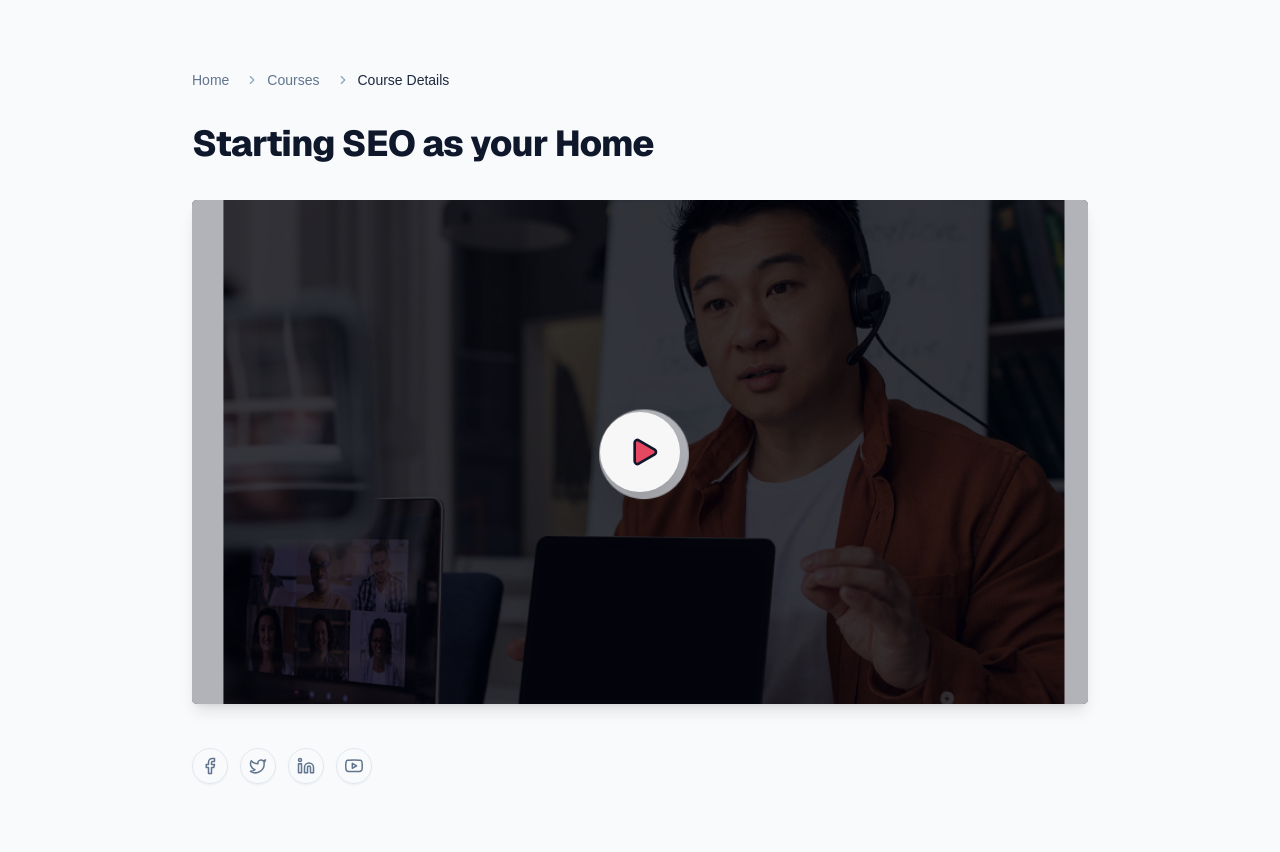
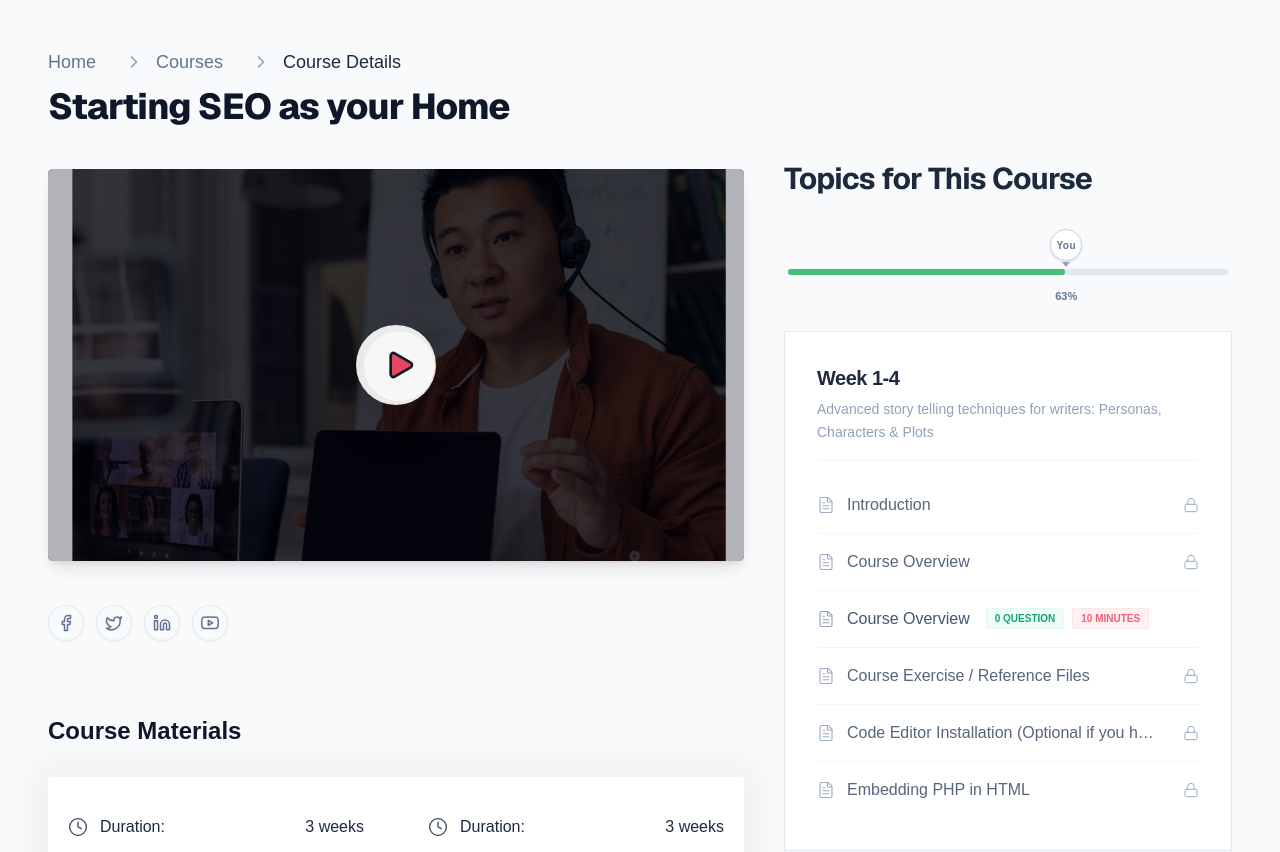
Before and after one commit to mazharzaka/ITLegend-Course, a Next.js app: page /courses/1 in a window 1280 px wide. Shown: the top 852 px of the page. Built offline with nearby package versions, Linux system fonts and the light colour scheme.

Commit message:
feat: implement course preview page layout and curriculum topics component

```diff
--- a/app/courses/[courseId]/_components/Breadcrumbs.tsx
+++ b/app/courses/[courseId]/_components/Breadcrumbs.tsx
@@ -21,17 +21,21 @@ export default function Breadcrumbs({ items }: BreadcrumbsProps) {
   const displayItems = items || defaultItems;
 
   return (
-    <nav className="flex items-center space-x-1 leading-16 sm:space-x-2 text-xs sm:text-sm font-medium text-slate-500 dark:text-slate-400" aria-label="Breadcrumb">
+    <div className="w-full max-w-7xl mx-auto px-4 sm:px-6 lg:px-8 xl:px-12 py-2">
+      <nav
+        className="flex items-center space-x-1 sm:space-x-2 md:space-x-3 xl:space-x-4 text-sm md:text-base xl:text-lg font-medium text-slate-500 dark:text-slate-400"
+        aria-label="Breadcrumb"
+      >
         {displayItems.map((item, index) => {
           const isLast = index === displayItems.length - 1;
 
           return (
             <div key={item.label} className="flex items-center">
               {index > 0 && (
-              <ChevronRight className="h-3.5 w-3.5 mx-1 sm:mx-2 text-slate-400 shrink-0" />
+                <ChevronRight className="h-4 w-4 md:h-4.5 md:w-4.5 xl:h-5 xl:w-5 mx-1 sm:mx-2 xl:mx-3 text-slate-400 shrink-0" />
               )}
               {isLast ? (
-              <span className="text-slate-800 dark:text-slate-300 select-none">
+                <span className="text-slate-800 dark:text-slate-350 select-none">
                   {item.label}
                 </span>
               ) : (
@@ -46,5 +50,6 @@ export default function Breadcrumbs({ items }: BreadcrumbsProps) {
           );
         })}
       </nav>
+    </div>
   );
 }
--- a/app/courses/[courseId]/_components/CoursePreviewHeader.tsx
+++ b/app/courses/[courseId]/_components/CoursePreviewHeader.tsx
@@ -3,23 +3,10 @@ import Breadcrumbs from "./Breadcrumbs";
 import VideoPlayer from "./VideoPlayer";
 import SocialShareBar from "./SocialShareBar";
 
-interface CoursePreviewHeaderProps {
-  courseId: string;
-  title: string;
-}
-
-export default function CoursePreviewHeader({
-  title,
-}: CoursePreviewHeaderProps) {
+export default function CoursePreviewHeader() {
   return (
     <section className="flex flex-col gap-5 sm:gap-6 w-full max-w-4xl mx-auto py-2">
       {/* Top Breadcrumb & Title Section */}
-      <div className="flex flex-col ">
-        <Breadcrumbs />
-        <h1 className="text-4xl leading-16 sm:text-3.5xl font-extrabold tracking-tight text-slate-900 dark:text-white font-sans">
-          {title}
-        </h1>
-      </div>
 
       {/* Video & Social Share Section */}
       <div className="flex flex-col gap-10">
--- /dev/null
+++ b/app/courses/[courseId]/_components/CourseTopics.tsx
@@ -0,0 +1,225 @@
+"use client";
+
+import React from "react";
+import { FileText, Lock } from "lucide-react";
+
+interface TopicItem {
+  id: string;
+  title: string;
+  isLocked: boolean;
+  duration?: string; // e.g. "10 MINUTES"
+  questionsCount?: number; // e.g. 0
+  badgeLayout?: "inline" | "right-stacked";
+}
+
+interface CourseSection {
+  id: string;
+  title: string; // e.g. "Week 1-4"
+  description: string;
+  items: TopicItem[];
+}
+
+export default function CourseTopics() {
+  const sections: CourseSection[] = [
+    {
+      id: "sec-1",
+      title: "Week 1-4",
+      description:
+        "Advanced story telling techniques for writers: Personas, Characters & Plots",
+      items: [
+        { id: "1", title: "Introduction", isLocked: true },
+        { id: "2", title: "Course Overview", isLocked: true },
+        {
+          id: "3",
+          title: "Course Overview",
+          isLocked: false,
+          duration: "10 MINUTES",
+          questionsCount: 0,
+          badgeLayout: "inline",
+        },
+        { id: "4", title: "Course Exercise / Reference Files", isLocked: true },
+        {
+          id: "5",
+          title: "Code Editor Installation (Optional if you have one)",
+          isLocked: true,
+        },
+        { id: "6", title: "Embedding PHP in HTML", isLocked: true },
+      ],
+    },
+    {
+      id: "sec-2",
+      title: "Week 5-8",
+      description:
+        "Advanced story telling techniques for writers: Personas, Characters & Plots",
+      items: [
+        { id: "7", title: "Defining Functions", isLocked: true },
+        { id: "8", title: "Function Parameters", isLocked: true },
+        {
+          id: "9",
+          title: "Return Values From Functions",
+          isLocked: false,
+          duration: "15 MINUTES",
+          questionsCount: 2,
+          badgeLayout: "right-stacked",
+        },
+        { id: "10", title: "Global Variable and Scope", isLocked: true },
+        { id: "11", title: "Newer Way of creating a Constant", isLocked: true },
+        { id: "12", title: "Constants", isLocked: true },
+      ],
+    },
+    {
+      id: "sec-3",
+      title: "Week 1-4",
+      description:
+        "Advanced story telling techniques for writers: Personas, Characters & Plots",
+      items: [
+        { id: "1", title: "Introduction", isLocked: true },
+        { id: "2", title: "Course Overview", isLocked: true },
+        {
+          id: "3",
+          title: "Course Overview",
+          isLocked: false,
+          duration: "10 MINUTES",
+          questionsCount: 0,
+          badgeLayout: "inline",
+        },
+        { id: "4", title: "Course Exercise / Reference Files", isLocked: true },
+        {
+          id: "5",
+          title: "Code Editor Installation (Optional if you have one)",
+          isLocked: true,
+        },
+        { id: "6", title: "Embedding PHP in HTML", isLocked: true },
+      ],
+    },
+  ];
+
+  return (
+    <section className="w-full max-w-md flex flex-col gap-8">
+      {/* Topics Course Header & Progress */}
+      <div className="flex flex-col gap-6 w-full">
+        <h2 className="text-3xl font-bold text-slate-800 tracking-tight font-sans">
+          Topics for This Course
+        </h2>
+
+        {/* Progress Tracker Section */}
+        <div className="relative pt-12 pb-6 px-1 w-full">
+          {/* "You" Marker Pin at 63% */}
+          <div className="absolute top-2 left-[63%] -translate-x-1/2 z-10 flex flex-col items-center">
+            <div className="w-8 h-8 rounded-full border border-slate-300 bg-white flex items-center justify-center shadow-sm">
+              <span className="text-[10px] font-bold text-slate-500 tracking-wider">
+                You
+              </span>
+            </div>
+            {/* Subtle Downward Pointer */}
+            <div className="w-0 h-0 border-l-[4.5px] border-l-transparent border-r-[4.5px] border-r-transparent border-t-[5.5px] border-t-slate-400 mt-[1px]"></div>
+          </div>
+
+          {/* Progress Bar Track */}
+          <div className="relative w-full h-[6px] bg-slate-200 rounded-full overflow-visible">
+            {/* Filled Progress (63%) */}
+            <div
+              className="absolute top-0 left-0 h-full bg-[#45bf7a] rounded-full transition-all duration-500 ease-out"
+              style={{ width: "63%" }}
+            />
+          </div>
+
+          {/* Percentage text below progress bar */}
+          <div className="absolute left-[63%] -translate-x-1/2 mt-2">
+            <span className="text-[11px] font-bold text-slate-500">63%</span>
+          </div>
+        </div>
+      </div>
+
+      {/* Sections Cards list */}
+      <div className="flex flex-col gap-8 w-full">
+        {sections.map((section) => (
+          <div
+            key={section.id}
+            className="w-full bg-white border border-[#e2e8f0] overflow-hidden p-6 sm:p-8"
+          >
+            {/* Card Header */}
+            <div className="border-b border-[#f1f5f9] pb-4 mb-4">
+              <h3 className="text-xl font-bold text-slate-800 tracking-tight">
+                {section.title}
+              </h3>
+              <p className="mt-1.5 text-sm text-slate-400 font-normal leading-relaxed">
+                {section.description}
+              </p>
+            </div>
+
+            {/* Course Curriculum List */}
+            <div className="divide-y divide-[#f1f5f9]">
+              {section.items.map((topic) => {
+                const isUnlocked = !topic.isLocked;
+                const hasBadges =
+                  topic.duration || topic.questionsCount !== undefined;
+
+                return (
+                  <div
+                    key={topic.id}
+                    className={`flex items-center justify-between py-4 group ${
+                      isUnlocked ? "cursor-pointer" : "opacity-90"
+                    }`}
+                  >
+                    {/* Left side: Icon & Title */}
+                    <div className="flex items-center gap-3 min-w-0 pr-4">
+                      {/* File Icon */}
+                      <FileText className="h-4.5 w-4.5 text-slate-400 shrink-0 stroke-[1.5]" />
+
+                      {/* Title & optional Inline Badges */}
+                      <div className="flex flex-wrap items-center gap-x-2 gap-y-1 min-w-0">
+                        <span className="text-sm sm:text-base font-normal text-slate-600 truncate">
+                          {topic.title}
+                        </span>
+
+                        {/* Inline Badges (like Course Overview Row 3) */}
+                        {hasBadges && topic.badgeLayout === "inline" && (
+                          <div className="flex items-center gap-2 select-none ml-2">
+                            {topic.questionsCount !== undefined && (
+                              <span className="inline-flex items-center px-2 py-0.5 rounded-[2px] text-[10px] font-bold bg-[#eefcf7] text-[#1aa073] border border-[#e2f9ee]">
+                                {topic.questionsCount} QUESTION
+                              </span>
+                            )}
+                            {topic.duration && (
+                              <span className="inline-flex items-center px-2 py-0.5 rounded-[2px] text-[10px] font-bold bg-[#fff0f2] text-[#f25f77] border border-[#ffe4e8]">
+                                {topic.duration}
+                              </span>
+                            )}
+                          </div>
+                        )}
+                      </div>
+                    </div>
+
+                    {/* Right side: Lock Icon OR Right-Stacked Badges */}
+                    <div className="shrink-0 pl-2">
+                      {topic.isLocked ? (
+                        <Lock className="h-4 w-4 text-slate-400 stroke-[1.5]" />
+                      ) : (
+                        hasBadges &&
+                        topic.badgeLayout === "right-stacked" && (
+                          <div className="flex flex-col items-end gap-1 select-none">
+                            {topic.questionsCount !== undefined && (
+                              <span className="inline-flex items-center px-3 py-1 rounded-[2px] text-[10px] font-bold bg-[#eefcf7] text-[#1aa073] border border-[#e2f9ee]">
+                                {topic.questionsCount} QUESTION
+                              </span>
+                            )}
+                            {topic.duration && (
+                              <span className="inline-flex items-center px-3 py-1 rounded-[2px] text-[10px] font-bold bg-[#fff0f2] text-[#f25f77] border border-[#ffe4e8]">
+                                {topic.duration}
+                              </span>
+                            )}
+                          </div>
+                        )
+                      )}
+                    </div>
+                  </div>
+                );
+              })}
+            </div>
+          </div>
+        ))}
+      </div>
+    </section>
+  );
+}
--- a/app/courses/[courseId]/page.tsx
+++ b/app/courses/[courseId]/page.tsx
@@ -1,7 +1,9 @@
 import React from "react";
 import CoursePreviewHeader from "./_components/CoursePreviewHeader";
 import CourseMaterials from "./_components/CourseMaterials";
+import CourseTopics from "./_components/CourseTopics";
 import CommentsSection from "./_components/CommentsSection";
+import Breadcrumbs from "./_components/Breadcrumbs";
 
 interface PageProps {
   params: Promise<{
@@ -17,11 +19,20 @@ export default async function CoursePage({ params }: PageProps) {
   const courseTitle = "Starting SEO as your Home";
 
   return (
-    <main className="min-h-screen bg-slate-50 dark:bg-slate-950 text-slate-900 dark:text-slate-50 antialiased transition-colors duration-300">
-      <div className="max-w-7xl mx-auto px-4 sm:px-6 lg:px-8 py-10 flex flex-col gap-[60px]">
-        <CoursePreviewHeader courseId={courseId} title={courseTitle} />
-        <CourseMaterials />
-        <CommentsSection />
+    <main className="min-h-screen bg-slate-50 py-10 dark:bg-slate-950 text-slate-900 dark:text-slate-50 antialiased transition-colors duration-300">
+      <Breadcrumbs />
+      <div className="max-w-7xl mx-auto w-full px-4 sm:px-6 lg:px-8 xl:px-12 flex flex-col gap-2 mb-8">
+        <h1 className="text-4xl leading-tight sm:text-3.5xl font-extrabold tracking-tight text-slate-900 dark:text-white font-sans">
+          {courseTitle}
+        </h1>
+      </div>
+      <div className="flex justify-center gap-10 px-4 sm:px-6 lg:px-8 xl:px-12">
+        <div className="max-w-7xl w-full flex flex-col gap-[60px]">
+          <CoursePreviewHeader />
+          <CourseMaterials />
+          <CommentsSection />
+        </div>
+        <CourseTopics />
       </div>
     </main>
   );
```
Lines whose indentation alone changed are shown as unchanged.
